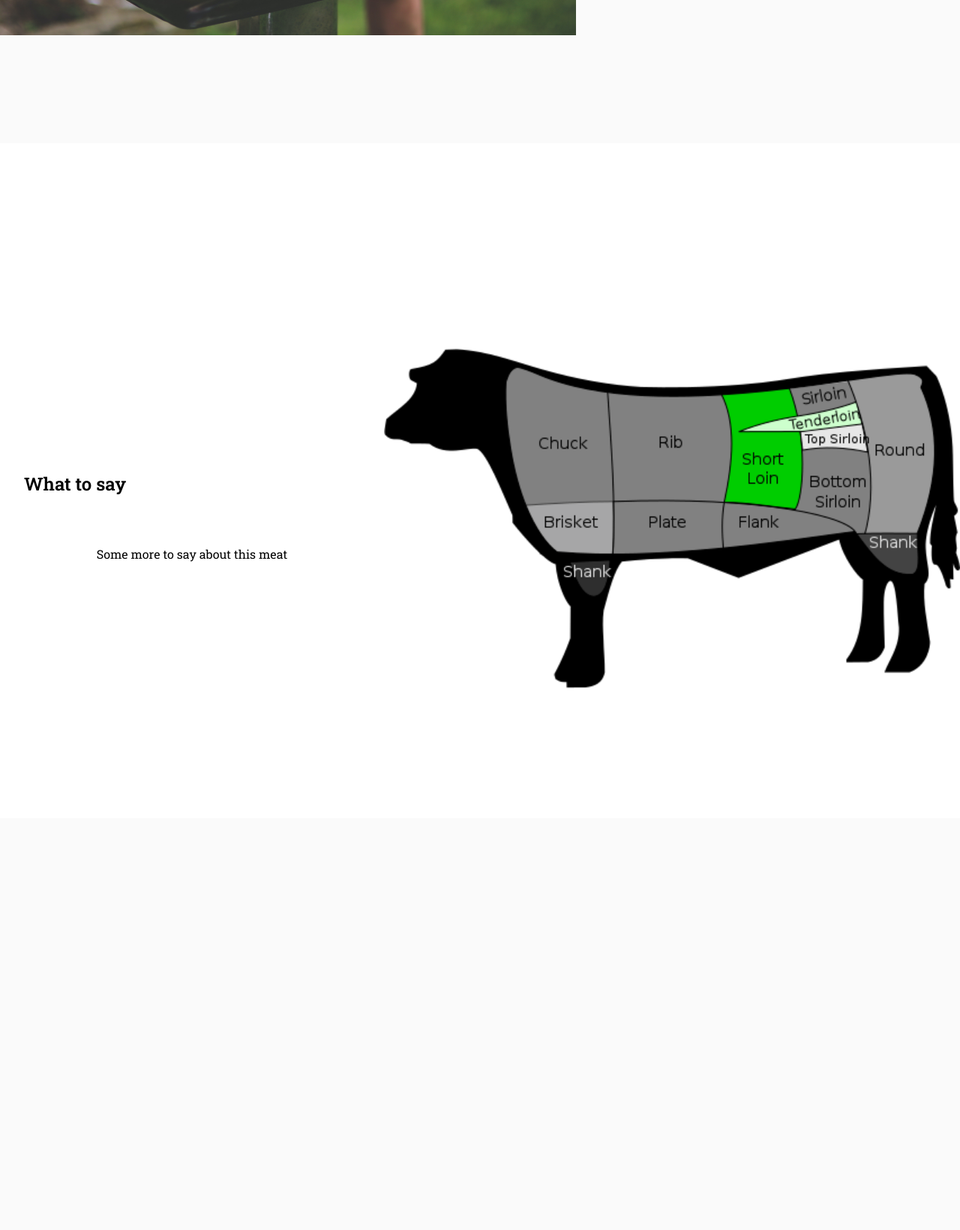
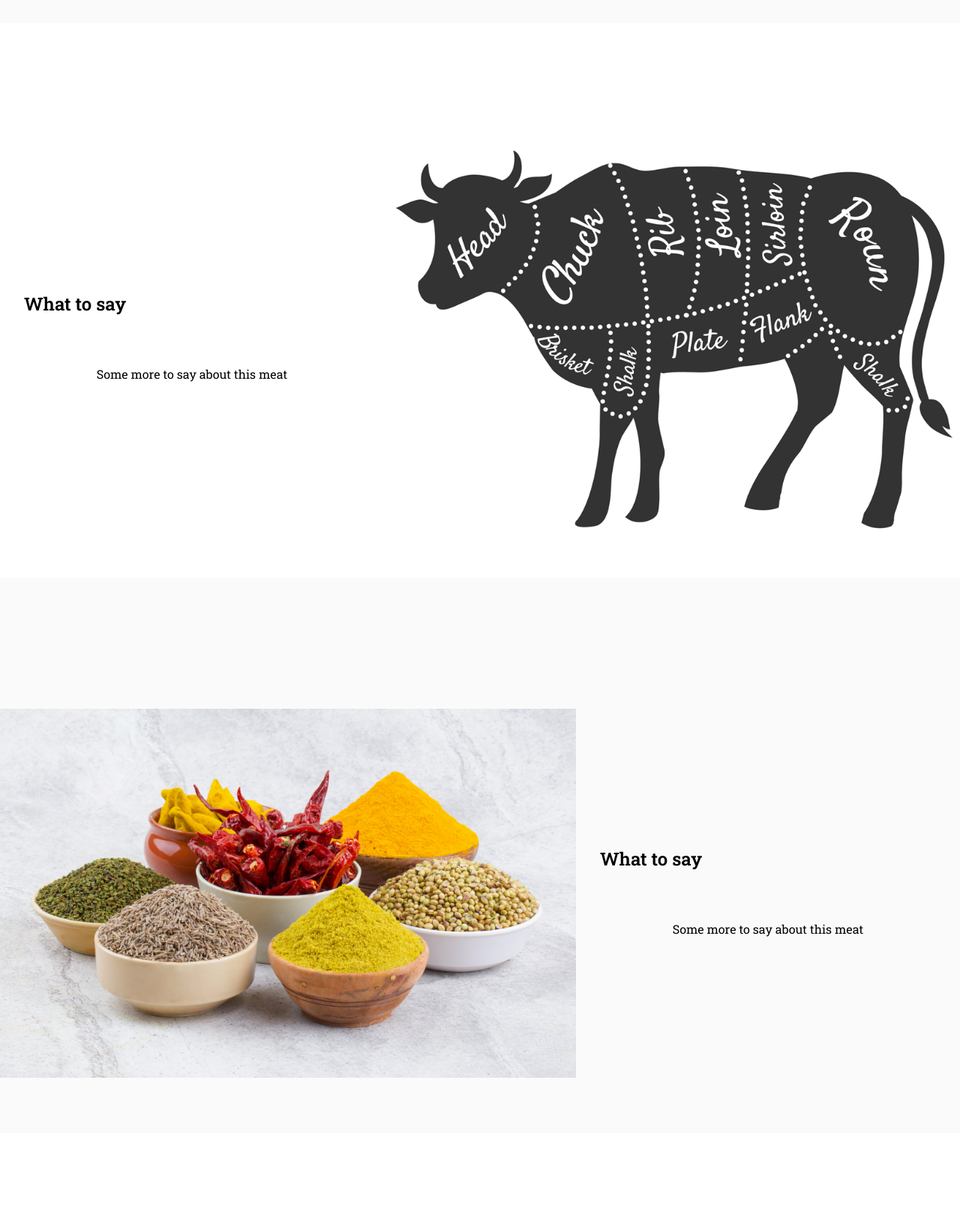
Before and after one commit to michaelhefner/ryansmeat-vanilla, a PHP site: page / in a window 1280 px wide. Shown: the part 709-2349 px from the top of the page at 75% size. Run offline with PHP 8.4, Linux system fonts and the light colour scheme.

Commit message:
added images

```diff
--- a/css/style.css
+++ b/css/style.css
@@ -149,10 +149,10 @@
 * Body
 **************************************/
 section {
-    min-height: 100vh;
+    min-height: 80vh;
     display: flex;
     flex-direction: column;
-    justify-content: flex-end;
+    justify-content: center;
     align-items: center;
     max-width: 100%;
     padding-top: 12.5vh;
--- a/index.html
+++ b/index.html
@@ -54,9 +54,9 @@
         <ul>
             <li id="li-1"><a href="#hero">Home</a></li>
             <li id="li-2"><a href="#flavors">Flavors</a></li>
-            <li id="li-3"><a href="#edu">Education</a></li>
+            <li id="li-3"><a href="#edu">List</a></li>
             <li id="li-4"><a href="#projects">Projects</a></li>
-            <li id="li-5"><a href="#contact">Contact Me</a></li>
+            <li id="li-5"><a href="#contact">Contact Us</a></li>
         </ul>
     </nav>
 </header>
@@ -66,7 +66,7 @@
             <h2>What to say</h2>
             <p>Some more to say about this meat</p>
         </div>
-      <img src="./img/grilling_1.jpg"/>
+      <img src="./img/smoked_sausage_1024.png"/>
     </section>
     <section id="flavors">
 
@@ -74,13 +74,23 @@
             <h2>What to say</h2>
             <p>Some more to say about this meat</p>
         </div>
-        <img src="./img/512px-BeefCutShortLoinTenderloin.svg.png"/>
+        <img src="./img/Beef_Cuts_980.png"/>
     </section>
     <section id="edu">
 
+        <div>
+            <h2>What to say</h2>
+            <p>Some more to say about this meat</p>
+        </div>
+        <img src="./img/indian-spices-collection-vintage-background (1).jpg"/>
     </section>
     <section id="projects">
 
+        <div>
+            <h2>What to say</h2>
+            <p>Some more to say about this meat</p>
+        </div>
+        <img src="./img/top-view-female-cook-cutting-fresh-green-salad-gray-surface (1).jpg"/>
     </section>
     <section id="contact">
         <form action="contact_request" method="post">
```
Also changed, not shown: img/47512.jpg (added), img/Beef_Cuts.png (added), img/Beef_Cuts_256.png (added), img/Beef_Cuts_512.png (added), img/Beef_Cuts_980.png (added), img/indian-spices-collection-vintage-background (1).jpg (added), img/indian-spices-collection-vintage-background (2).jpg (added), img/indian-spices-collection-vintage-background (3).jpg (added), 7 other files.
